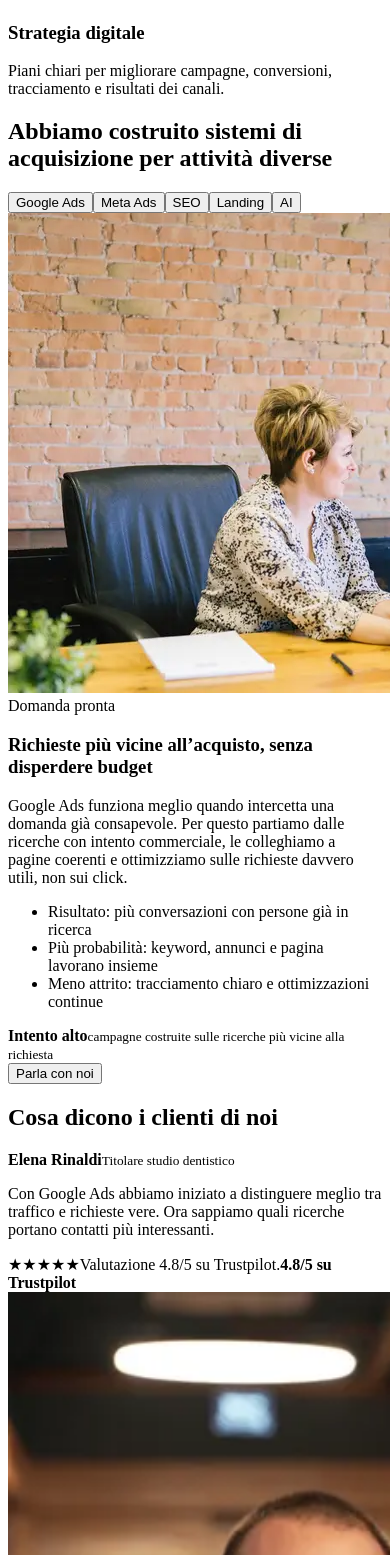
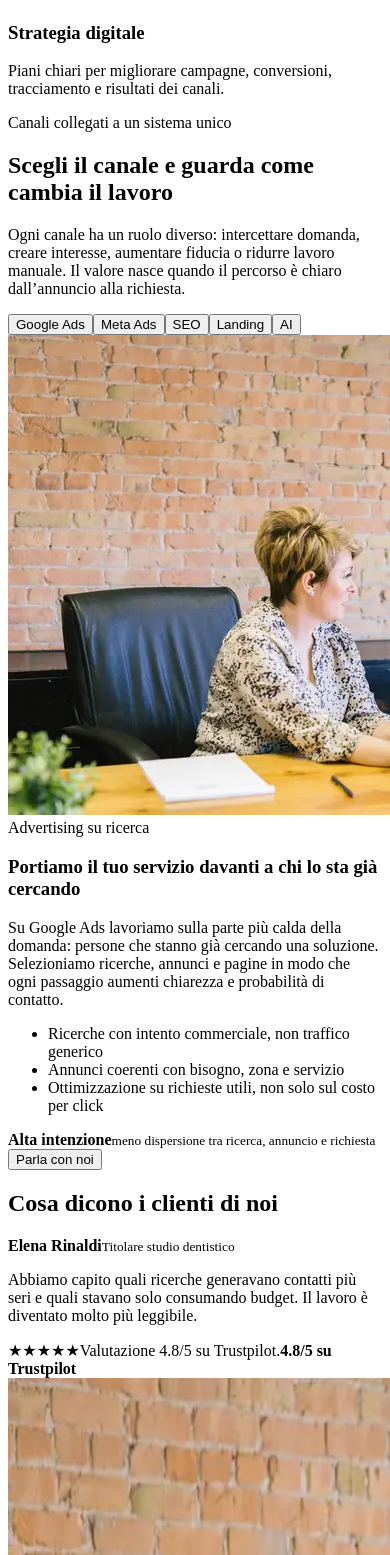
Before and after one commit to thinhdutong00/mago-system, a React (Vite) app: page / in a window 390 px wide. Shown: the part 6853-8408 px from the top of the page. Built offline with nearby package versions, Linux system fonts and the light colour scheme; the HTML template or start-up script is replaced by a standard one.

Commit message:
Improve case section copy and responsive design

```diff
--- a/src/App.jsx
+++ b/src/App.jsx
@@ -56,35 +56,35 @@ const acquisitionSystems = [
     key: 'google-ads',
     label: 'Google Ads',
     image: 'case-study-2.jpg',
-    category: 'Domanda pronta',
-    title: 'Richieste più vicine all’acquisto, senza disperdere budget',
-    text: 'Google Ads funziona meglio quando intercetta una domanda già consapevole. Per questo partiamo dalle ricerche con intento commerciale, le colleghiamo a pagine coerenti e ottimizziamo sulle richieste davvero utili, non sui click.',
-    bullets: ['Risultato: più conversazioni con persone già in ricerca', 'Più probabilità: keyword, annunci e pagina lavorano insieme', 'Meno attrito: tracciamento chiaro e ottimizzazioni continue'],
-    metric: 'Intento alto',
-    metricLabel: 'campagne costruite sulle ricerche più vicine alla richiesta',
+    category: 'Advertising su ricerca',
+    title: 'Portiamo il tuo servizio davanti a chi lo sta già cercando',
+    text: 'Su Google Ads lavoriamo sulla parte più calda della domanda: persone che stanno già cercando una soluzione. Selezioniamo ricerche, annunci e pagine in modo che ogni passaggio aumenti chiarezza e probabilità di contatto.',
+    bullets: ['Ricerche con intento commerciale, non traffico generico', 'Annunci coerenti con bisogno, zona e servizio', 'Ottimizzazione su richieste utili, non solo sul costo per click'],
+    metric: 'Alta intenzione',
+    metricLabel: 'meno dispersione tra ricerca, annuncio e richiesta',
     person: 'Elena Rinaldi',
     role: 'Titolare studio dentistico',
     quote:
-      'Con Google Ads abbiamo iniziato a distinguere meglio tra traffico e richieste vere. Ora sappiamo quali ricerche portano contatti più interessanti.',
+      'Abbiamo capito quali ricerche generavano contatti più seri e quali stavano solo consumando budget. Il lavoro è diventato molto più leggibile.',
     rating: '4.8/5 su Trustpilot',
-    testimonialImage: 'testimonial-person.png',
-    testimonialWebp: 'testimonial-person.webp',
-    testimonialAlt: 'Cliente che commenta i risultati Google Ads',
+    testimonialImage: 'case-study-2.jpg',
+    testimonialWebp: 'case-study-2.webp',
+    testimonialAlt: 'Consulenza su campagne Google Ads',
   },
   {
     key: 'meta-ads',
     label: 'Meta Ads',
     image: 'case-study-1.jpg',
-    category: 'Domanda latente',
-    title: 'Nuovi contatti da persone che prima non ti conoscevano',
-    text: 'Meta Ads riduce la distanza tra pubblico freddo e richiesta quando il messaggio è specifico. Costruiamo creatività, offerte e retargeting per far capire velocemente perché scegliere te e cosa fare dopo.',
-    bullets: ['Risultato: domanda nuova intorno alla tua offerta', 'Più probabilità: messaggi testati su bisogni reali', 'Meno sforzo: funnel semplice dal contenuto alla conversazione'],
-    metric: '3 leve',
-    metricLabel: 'creatività, pubblico e retargeting gestiti nello stesso sistema',
+    category: 'Advertising social',
+    title: 'Facciamo capire il valore della tua offerta a chi non ti conosce ancora',
+    text: 'Su Meta Ads il punto non è semplicemente “mostrare annunci”, ma rendere desiderabile e credibile il prossimo passo. Testiamo messaggi, creatività e pubblici per avvicinare persone nuove alla richiesta.',
+    bullets: ['Creatività costruite su problemi e desideri reali', 'Pubblici locali o verticali con messaggi specifici', 'Retargeting per recuperare interesse senza inseguire tutti'],
+    metric: 'Messaggio giusto',
+    metricLabel: 'più chiarezza prima della conversazione commerciale',
     person: 'Giulia Berti',
     role: 'Founder centro estetico',
     quote:
-      'Su Meta non ci siamo limitati a sponsorizzare post. Abbiamo testato messaggi diversi e capito quali portavano conversazioni più concrete.',
+      'La differenza è stata nel messaggio. Prima sponsorizzavamo contenuti, ora sappiamo quali creatività portano conversazioni più sensate.',
     rating: '4.7/5 su Trustpilot',
     testimonialImage: 'case-study-1.jpg',
     testimonialWebp: 'case-study-1.webp',
@@ -94,16 +94,16 @@ const acquisitionSystems = [
     key: 'seo',
     label: 'SEO',
     image: 'case-study-3.jpg',
-    category: 'Visibilità organica',
-    title: 'Traffico più stabile dalle ricerche che possono diventare clienti',
-    text: 'La SEO aumenta valore quando non punta solo a posizionarsi, ma a farsi trovare dalle persone giuste. Lavoriamo su struttura, contenuti e pagine servizio per rendere più chiaro cosa offri e perché contattarti.',
-    bullets: ['Risultato: più visibilità su ricerche commerciali', 'Più probabilità: contenuti collegati ai servizi reali', 'Meno dipendenza: canale organico che lavora nel tempo'],
-    metric: 'Base solida',
-    metricLabel: 'contenuti, tecnica e pagine locali allineati',
+    category: 'Crescita organica',
+    title: 'Rendiamo il sito più trovabile da chi cerca soluzioni come la tua',
+    text: 'La SEO deve creare fiducia prima ancora del contatto. Sistemiamo struttura, contenuti e pagine servizio per rendere più evidente cosa fai, per chi lo fai e perché vale la pena chiederti informazioni.',
+    bullets: ['Pagine costruite intorno a servizi e intenzioni di ricerca', 'Contenuti utili per aumentare fiducia e pertinenza', 'Ottimizzazione tecnica per rendere il sito più solido'],
+    metric: 'Canale duraturo',
+    metricLabel: 'visibilità che non dipende solo dal budget pubblicitario',
     person: 'Andrea Mori',
     role: 'Responsabile commerciale serramenti',
     quote:
-      'La SEO ci ha aiutato a rendere il sito più chiaro e più utile. Non è stata magia, ma un lavoro costante sulle ricerche davvero importanti.',
+      'Non ci hanno promesso miracoli. Hanno rimesso ordine nelle pagine e nelle priorità SEO, e il sito è diventato più comprensibile per chi cerca.',
     rating: '4.8/5 su Trustpilot',
     testimonialImage: 'case-study-3.jpg',
     testimonialWebp: 'case-study-3.webp',
@@ -113,16 +113,16 @@ const acquisitionSystems = [
     key: 'landing',
     label: 'Landing',
     image: 'case-study-1.jpg',
-    category: 'Conversione',
-    title: 'Più chiarezza prima del contatto, meno dubbi nel percorso',
-    text: 'Una landing efficace aumenta il valore percepito perché rende immediato il risultato promesso, credibile il metodo e semplice il passo successivo. La costruiamo per spiegare, rassicurare e convertire senza forzature.',
-    bullets: ['Risultato: una pagina focalizzata su una sola azione', 'Più probabilità: prove, casi e messaggi più specifici', 'Meno sforzo: form, CTA e sezioni ordinate per decidere prima'],
-    metric: '1 obiettivo',
-    metricLabel: 'ogni pagina guida verso una richiesta chiara',
+    category: 'Pagine di conversione',
+    title: 'Riduciamo i dubbi prima che l’utente lasci la pagina',
+    text: 'Una landing deve far percepire valore in pochi secondi e rendere semplice il passo successivo. Lavoriamo su promessa, prova, struttura e CTA per trasformare traffico già acquisito in richieste più consapevoli.',
+    bullets: ['Una pagina, un obiettivo, una CTA principale', 'Copy orientato a beneficio, prova e obiezioni', 'Form e sezioni pensati per ridurre sforzo e confusione'],
+    metric: 'Meno attrito',
+    metricLabel: 'percorso più chiaro tra interesse e richiesta',
     person: 'Luca Fontana',
     role: 'Direttore palestra',
     quote:
-      'La landing ha reso l’offerta più semplice da capire. Le persone arrivano al contatto con meno confusione e domande più pertinenti.',
+      'La nuova pagina spiega meglio cosa offriamo e filtra molte domande inutili. Le richieste arrivano più chiare già dal primo contatto.',
     rating: '4.9/5 su Trustpilot',
     testimonialImage: 'blog-2.jpg',
     testimonialWebp: 'blog-2.webp',
@@ -132,16 +132,16 @@ const acquisitionSystems = [
     key: 'ai',
     label: 'AI',
     image: 'case-study-2.jpg',
-    category: 'Automazioni',
-    title: 'Risposte più rapide e meno opportunità lasciate indietro',
-    text: 'Le automazioni AI riducono lo sforzo operativo dopo l’arrivo del lead. Aiutiamo il team a qualificare, ordinare e seguire i contatti con processi più rapidi, senza perdere il controllo umano sulle decisioni importanti.',
-    bullets: ['Risultato: contatti più ordinati e facili da gestire', 'Più probabilità: priorità e follow-up più chiari', 'Meno ritardo: notifiche e risposte iniziali più veloci'],
-    metric: 'Meno caos',
-    metricLabel: 'lead raccolti, qualificati e seguiti con un processo unico',
+    category: 'Processi e follow-up',
+    title: 'Aiutiamo il team a rispondere prima e perdere meno opportunità',
+    text: 'L’AI è utile quando toglie passaggi ripetitivi senza sostituire il giudizio umano. Automatizziamo qualifica, notifiche e follow-up iniziali per rendere la gestione dei lead più ordinata.',
+    bullets: ['Lead raccolti e classificati in modo più leggibile', 'Notifiche e follow-up per ridurre i tempi morti', 'Processi integrati con il modo in cui lavora il team'],
+    metric: 'Più ordine',
+    metricLabel: 'meno passaggi manuali dopo la richiesta',
     person: 'Martina Greco',
     role: 'Marketing manager clinica',
     quote:
-      'Le automazioni AI ci hanno aiutato a non perdere pezzi tra form, messaggi e richiami. Il team resta umano, ma lavora con più ordine.',
+      'Non volevamo un sistema complicato. Le automazioni ci aiutano a capire chi richiamare e cosa è già successo, senza togliere controllo al team.',
     rating: '4.8/5 su Trustpilot',
     testimonialImage: 'blog-3.jpg',
     testimonialWebp: 'blog-3.webp',
@@ -539,7 +539,12 @@ function App() {
 
         <section className="case-section section-soft" id="case-study">
           <div className="container">
-            <h2 className="center-title">Abbiamo costruito sistemi di acquisizione per attività diverse</h2>
+            <p className="case-eyebrow">Canali collegati a un sistema unico</p>
+            <h2 className="center-title">Scegli il canale e guarda come cambia il lavoro</h2>
+            <p className="case-intro">
+              Ogni canale ha un ruolo diverso: intercettare domanda, creare interesse, aumentare fiducia o ridurre
+              lavoro manuale. Il valore nasce quando il percorso è chiaro dall’annuncio alla richiesta.
+            </p>
             <div className="filter-tabs" aria-label="Filtri case study">
               {acquisitionSystems.map((system) => (
                 <button
@@ -602,6 +607,7 @@ function App() {
                 </div>
               </div>
               <OptimizedImage
+                key={activeSystem.testimonialImage}
                 src={activeSystem.testimonialImage}
                 webp={activeSystem.testimonialWebp}
                 alt={activeSystem.testimonialAlt}
--- a/src/styles.css
+++ b/src/styles.css
@@ -531,30 +531,51 @@ h3 {
 }
 
 .case-section {
-  padding: 105px 0 116px;
+  padding: clamp(72px, 8vw, 112px) 0 clamp(76px, 8vw, 108px);
 }
 
 .center-title {
   text-align: center;
 }
 
+.case-eyebrow {
+  margin: 0 0 16px;
+  color: var(--emerald-700);
+  font-family: var(--font-medium);
+  font-size: 15px;
+  font-weight: 800;
+  letter-spacing: 0.04em;
+  text-align: center;
+  text-transform: uppercase;
+}
+
+.case-intro {
+  max-width: 780px;
+  margin: 22px auto 0;
+  color: var(--muted);
+  font-size: 18px;
+  font-weight: 600;
+  line-height: 1.72;
+  text-align: center;
+}
+
 .filter-tabs {
-  width: min(760px, 100%);
-  margin: 52px auto 54px;
+  width: min(720px, 100%);
+  margin: 42px auto 42px;
   padding: 8px;
   border: 1px solid var(--soft-line);
-  border-radius: 8px;
+  border-radius: 999px;
   display: flex;
   align-items: center;
   justify-content: center;
   gap: 8px;
   background: var(--white);
-  box-shadow: 0 8px 22px rgba(8, 16, 37, 0.04);
+  box-shadow: 0 18px 38px rgba(2, 44, 34, 0.08);
 }
 
 .filter-tabs button {
   min-height: 44px;
-  border-radius: 7px;
+  border-radius: 999px;
   border: 0;
   padding: 0 18px;
   color: var(--muted);
@@ -569,26 +590,36 @@ h3 {
     box-shadow 0.2s ease;
 }
 
+.filter-tabs button:focus {
+  outline: none;
+}
+
 .filter-tabs button:hover,
 .filter-tabs button:focus-visible {
   color: var(--emerald-800);
   background: var(--surface-soft);
 }
 
+.filter-tabs button:focus-visible {
+  box-shadow:
+    0 0 0 3px rgba(110, 231, 183, 0.42),
+    inset 0 0 0 1px rgba(5, 150, 105, 0.18);
+}
+
 .filter-tabs button.active,
 .filter-tabs button[aria-pressed='true'] {
-  color: var(--emerald-700);
-  background: var(--surface-soft-strong);
-  box-shadow: inset 0 0 0 1px rgba(5, 150, 105, 0.18);
+  color: var(--white);
+  background: var(--emerald-800);
+  box-shadow: 0 10px 24px rgba(2, 44, 34, 0.18);
 }
 
 .case-detail {
   display: grid;
-  grid-template-columns: minmax(300px, 0.9fr) minmax(0, 1.1fr);
+  grid-template-columns: minmax(320px, 0.84fr) minmax(0, 1.16fr);
   align-items: stretch;
   overflow: hidden;
   border: 1px solid rgba(5, 150, 105, 0.2);
-  border-radius: 14px;
+  border-radius: 18px;
   background: var(--white);
   box-shadow: 0 22px 60px rgba(2, 44, 34, 0.08);
 }
@@ -602,12 +633,15 @@ h3 {
 .case-detail img {
   width: 100%;
   height: 100%;
-  min-height: 430px;
+  min-height: 460px;
   object-fit: cover;
 }
 
 .case-detail-content {
-  padding: clamp(34px, 5vw, 64px);
+  display: flex;
+  flex-direction: column;
+  justify-content: center;
+  padding: clamp(34px, 5vw, 68px);
 }
 
 .case-detail-content span,
@@ -618,10 +652,10 @@ h3 {
 }
 
 .case-detail-content h3 {
-  max-width: 640px;
+  max-width: 680px;
   margin-top: 10px;
-  font-size: clamp(30px, 4vw, 52px);
-  line-height: 1.05;
+  font-size: clamp(30px, 3.7vw, 48px);
+  line-height: 1.08;
 }
 
 .case-detail-content p {
@@ -646,7 +680,8 @@ h3 {
   padding-left: 28px;
   color: var(--text);
   font-size: 16px;
-  font-weight: 700;
+  font-weight: 650;
+  line-height: 1.45;
 }
 
 .case-detail-content li::before {
@@ -662,18 +697,20 @@ h3 {
 }
 
 .case-metric {
-  width: min(330px, 100%);
+  width: min(420px, 100%);
   margin-top: 34px;
-  border-top: 1px solid var(--soft-line);
+  border: 1px solid rgba(5, 150, 105, 0.18);
+  border-radius: 12px;
   display: grid;
   gap: 2px;
-  padding-top: 24px;
+  padding: 18px 20px;
+  background: var(--surface-soft);
 }
 
 .case-metric strong {
   color: var(--emerald-800);
   font-family: var(--font-display);
-  font-size: 46px;
+  font-size: 32px;
   line-height: 1;
 }
 
@@ -690,19 +727,18 @@ h3 {
 }
 
 .testimonial-section {
-  padding: 0 0 116px;
+  padding: 0 0 clamp(72px, 8vw, 116px);
 }
 
 .testimonial-panel {
-  position: relative;
   overflow: hidden;
-  min-height: 568px;
+  min-height: 520px;
   border-radius: 18px;
   display: grid;
-  grid-template-columns: minmax(0, 0.9fr) minmax(300px, 1fr);
-  align-items: center;
-  gap: 40px;
-  padding: 92px 80px;
+  grid-template-columns: minmax(0, 0.92fr) minmax(300px, 0.8fr);
+  align-items: center;
+  gap: clamp(36px, 6vw, 80px);
+  padding: clamp(42px, 6vw, 78px);
   color: var(--white);
   background: var(--navy-deep);
 }
@@ -714,7 +750,7 @@ h3 {
 
 .testimonial-panel p {
   max-width: 470px;
-  margin: 42px 0 32px;
+  margin: 34px 0 30px;
   color: rgba(255, 255, 255, 0.82);
   font-size: 18px;
   font-weight: 500;
@@ -722,7 +758,7 @@ h3 {
 }
 
 .testimonial-person {
-  margin-top: 62px;
+  margin-top: 46px;
   display: flex;
   align-items: center;
   gap: 13px;
@@ -767,14 +803,12 @@ h3 {
 }
 
 .testimonial-panel picture {
-  position: absolute;
-  right: 78px;
-  bottom: 54px;
-  width: min(390px, 34vw);
-  height: min(520px, 43vw);
+  width: 100%;
+  height: clamp(320px, 35vw, 470px);
   overflow: hidden;
-  border-radius: 8px;
+  border-radius: 12px;
   background: rgba(255, 255, 255, 0.06);
+  box-shadow: 0 24px 60px rgba(0, 0, 0, 0.26);
 }
 
 .testimonial-panel img {
@@ -1184,8 +1218,7 @@ h3 {
   }
 
   .testimonial-panel picture {
-    right: 28px;
-    width: 340px;
+    height: 390px;
   }
 
   .footer-grid {
@@ -1221,10 +1254,6 @@ h3 {
     min-height: auto;
   }
 
-  .testimonial-panel picture {
-    display: none;
-  }
-
   .footer-grid {
     gap: 28px;
   }
@@ -1412,21 +1441,28 @@ h3 {
     padding: 60px 0;
   }
 
+  .case-eyebrow {
+    font-size: 12px;
+  }
+
+  .case-intro {
+    margin-top: 18px;
+    font-size: 15px;
+    text-align: left;
+  }
+
   .filter-tabs {
-    justify-content: flex-start;
+    display: grid;
+    grid-template-columns: repeat(2, minmax(0, 1fr));
     gap: 8px;
-    overflow-x: auto;
+    overflow: visible;
     margin: 30px auto 34px;
     padding: 8px;
-    scrollbar-width: none;
-  }
-
-  .filter-tabs::-webkit-scrollbar {
-    display: none;
+    border-radius: 12px;
   }
 
   .filter-tabs button {
-    flex: 0 0 auto;
+    width: 100%;
     padding: 0 16px;
     font-size: 15px;
   }
@@ -1450,6 +1486,10 @@ h3 {
     padding: 30px 22px;
   }
 
+  .case-detail-content h3 {
+    font-size: 30px;
+  }
+
   .case-detail-content p {
     margin: 18px 0 24px;
     font-size: 15px;
@@ -1464,7 +1504,7 @@ h3 {
   }
 
   .case-metric strong {
-    font-size: 38px;
+    font-size: 28px;
   }
 
   .testimonial-section {
@@ -1472,24 +1512,22 @@ h3 {
   }
 
   .testimonial-panel {
-    min-height: 658px;
+    min-height: auto;
     border-radius: 12px;
-    padding: 78px 28px;
-    display: flex;
-    align-items: center;
-    justify-content: center;
-    text-align: center;
+    padding: 34px 22px 22px;
+    gap: 28px;
+    text-align: left;
   }
 
   .testimonial-panel h2 {
-    max-width: 270px;
-    margin: 0 auto;
+    max-width: none;
   }
 
   .testimonial-person {
     margin-top: 28px;
-    flex-direction: column;
-    gap: 6px;
+    align-items: flex-start;
+    flex-wrap: wrap;
+    gap: 8px 10px;
   }
 
   .testimonial-panel p {
@@ -1498,8 +1536,13 @@ h3 {
   }
 
   .trust-row {
-    flex-direction: column;
+    flex-wrap: wrap;
     gap: 12px;
+  }
+
+  .testimonial-panel picture {
+    height: 260px;
+    border-radius: 10px;
   }
 
   .trust-row span {
```
